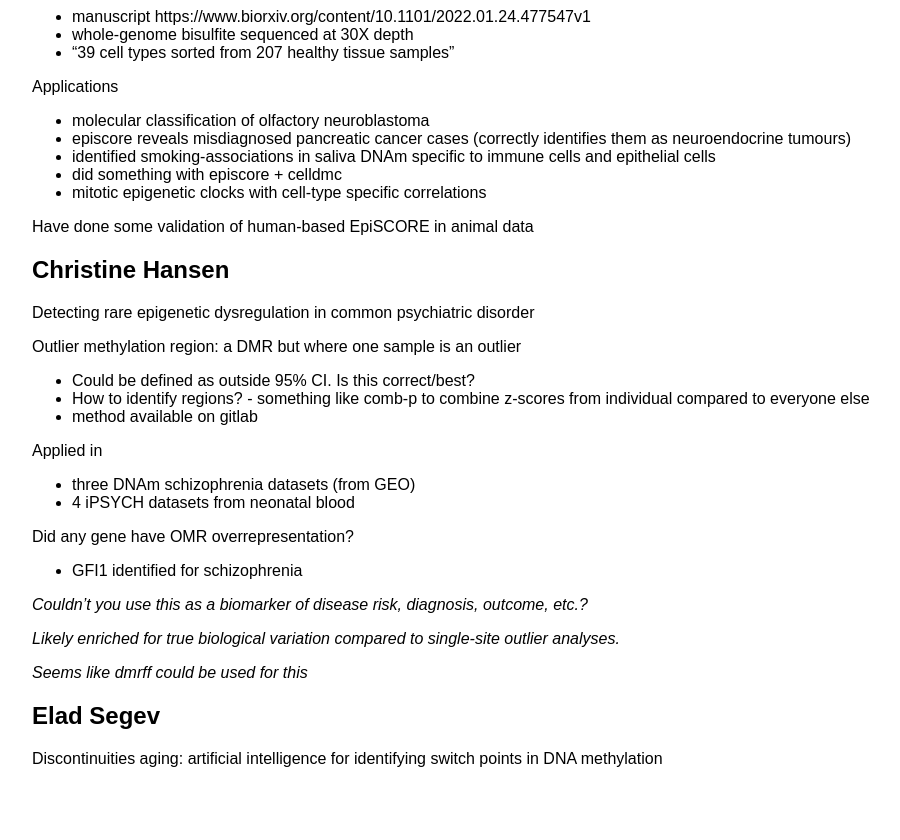
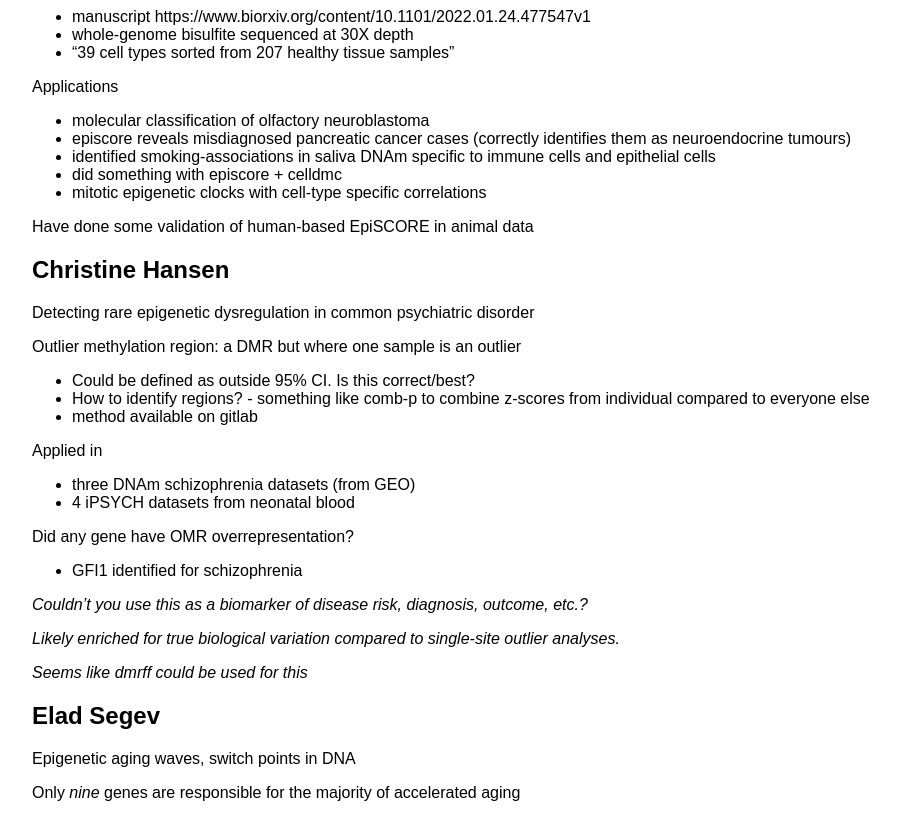
Before and after one commit to MRCIEU/epigenetics-journal-club, a Jekyll site: the page built from docs/presentations/ecd2022/matt-notes.md, in a window 1280 px wide and 900 px high, scrolled down 4792 px. Shown: the top 840 px of the window, without its empty margins (32-932 px from the left). Built offline with Jekyll 4.4.1, drawn with Linux system fonts in a browser that asks for light colours; our own code applies the rules of GitHub Pages for plain Markdown files.

Commit message:
Update matt-notes.md

```diff
--- a/docs/presentations/ecd2022/matt-notes.md
+++ b/docs/presentations/ecd2022/matt-notes.md
@@ -281,4 +281,6 @@ Did any gene have OMR overrepresentation?
 
 ## Elad Segev
 
-Discontinuities aging: artificial intelligence for identifying switch points in DNA methylation
+Epigenetic aging waves, switch points in DNA
+
+Only _nine_ genes are responsible for the majority of accelerated aging
```
